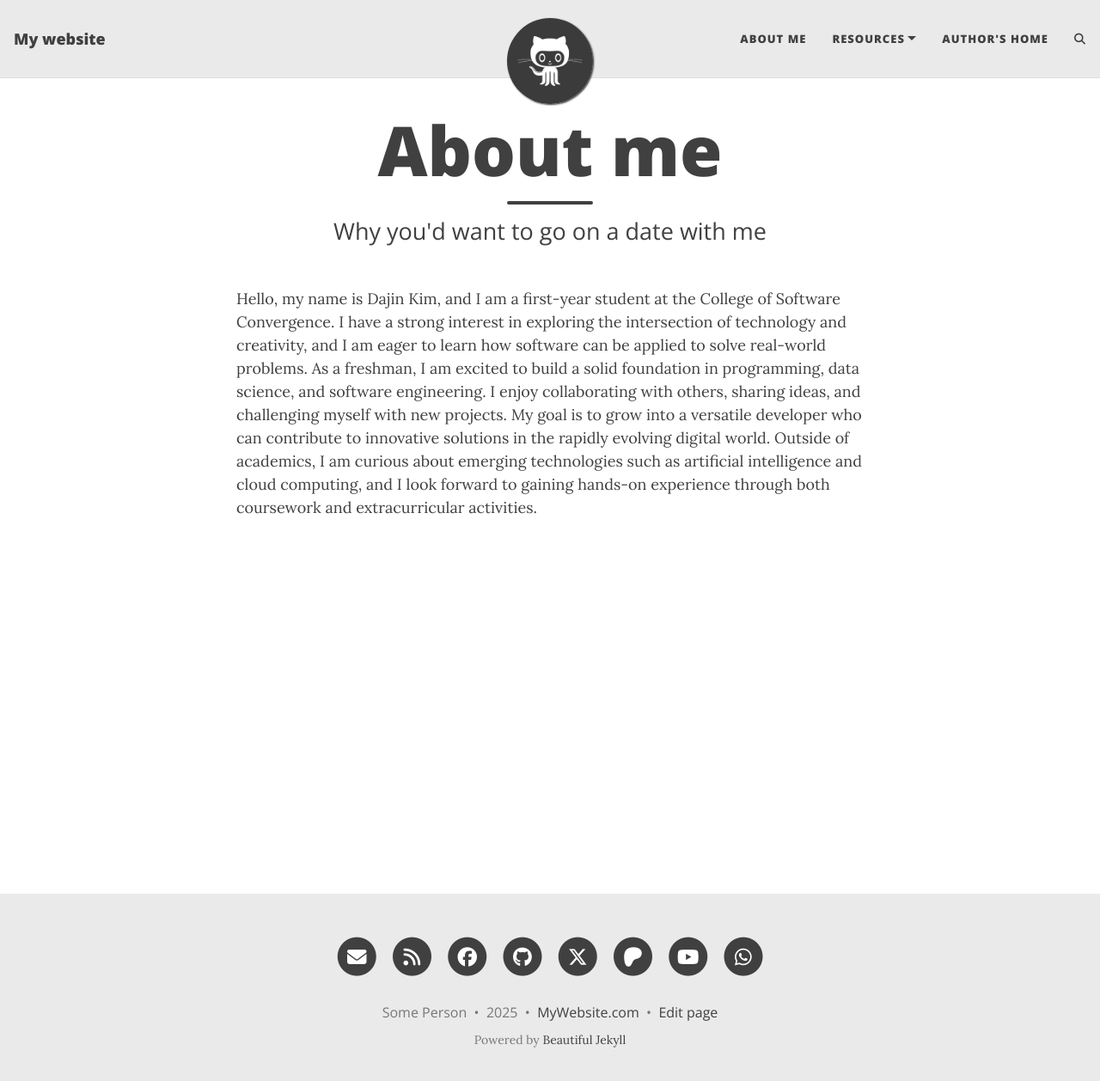
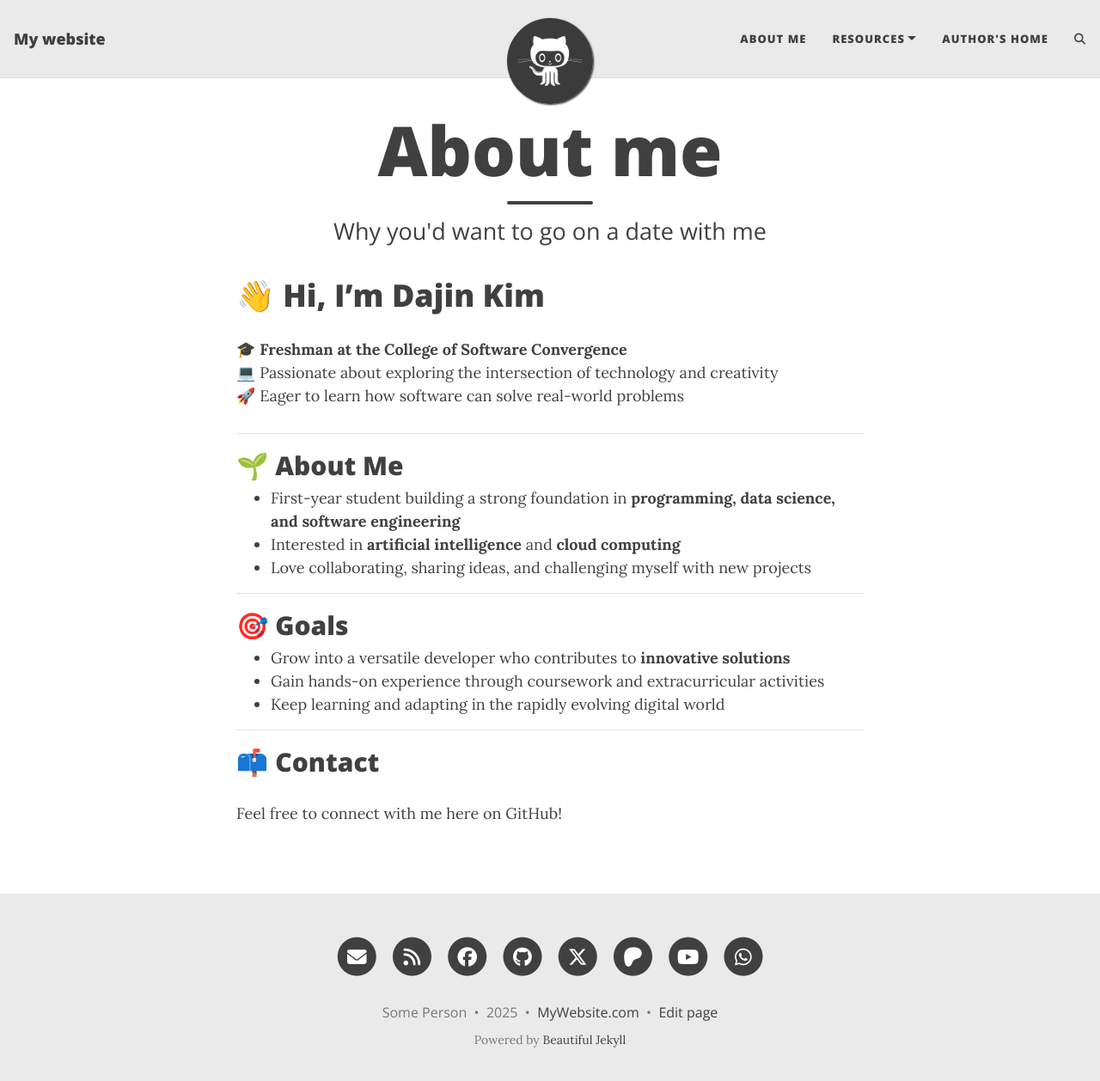
Before and after one commit to dajin61030/dajin61030.github.io, a Jekyll site: the page built from aboutme.md, in a window 1280 px wide and 1271 px high. Shown: the top 1258 px of the window at 86% size. Built offline with Jekyll 4.4.1, drawn with Linux system fonts in a browser that asks for light colours; comment, search, counter and statistics services are not loaded.

Commit message:
Revise aboutme.md with new format and content
Updated personal introduction and added structured sections.

```diff
--- a/aboutme.md
+++ b/aboutme.md
@@ -4,6 +4,27 @@ title: About me
 subtitle: Why you'd want to go on a date with me
 ---
 
-Hello, my name is Dajin Kim, and I am a first-year student at the College of Software Convergence. I have a strong interest in exploring the intersection of technology and creativity, and I am eager to learn how software can be applied to solve real-world problems.
-As a freshman, I am excited to build a solid foundation in programming, data science, and software engineering. I enjoy collaborating with others, sharing ideas, and challenging myself with new projects. My goal is to grow into a versatile developer who can contribute to innovative solutions in the rapidly evolving digital world.
-Outside of academics, I am curious about emerging technologies such as artificial intelligence and cloud computing, and I look forward to gaining hands-on experience through both coursework and extracurricular activities.
+# 👋 Hi, I'm Dajin Kim
+
+🎓 **Freshman at the College of Software Convergence**
+💻 Passionate about exploring the intersection of technology and creativity
+🚀 Eager to learn how software can solve real-world problems
+
+---
+
+## 🌱 About Me
+- First-year student building a strong foundation in **programming, data science, and software engineering**
+- Interested in **artificial intelligence** and **cloud computing**
+- Love collaborating, sharing ideas, and challenging myself with new projects
+
+---
+
+## 🎯 Goals
+- Grow into a versatile developer who contributes to **innovative solutions**
+- Gain hands-on experience through coursework and extracurricular activities
+- Keep learning and adapting in the rapidly evolving digital world
+
+---
+
+## 📫 Contact
+Feel free to connect with me here on GitHub!
```
